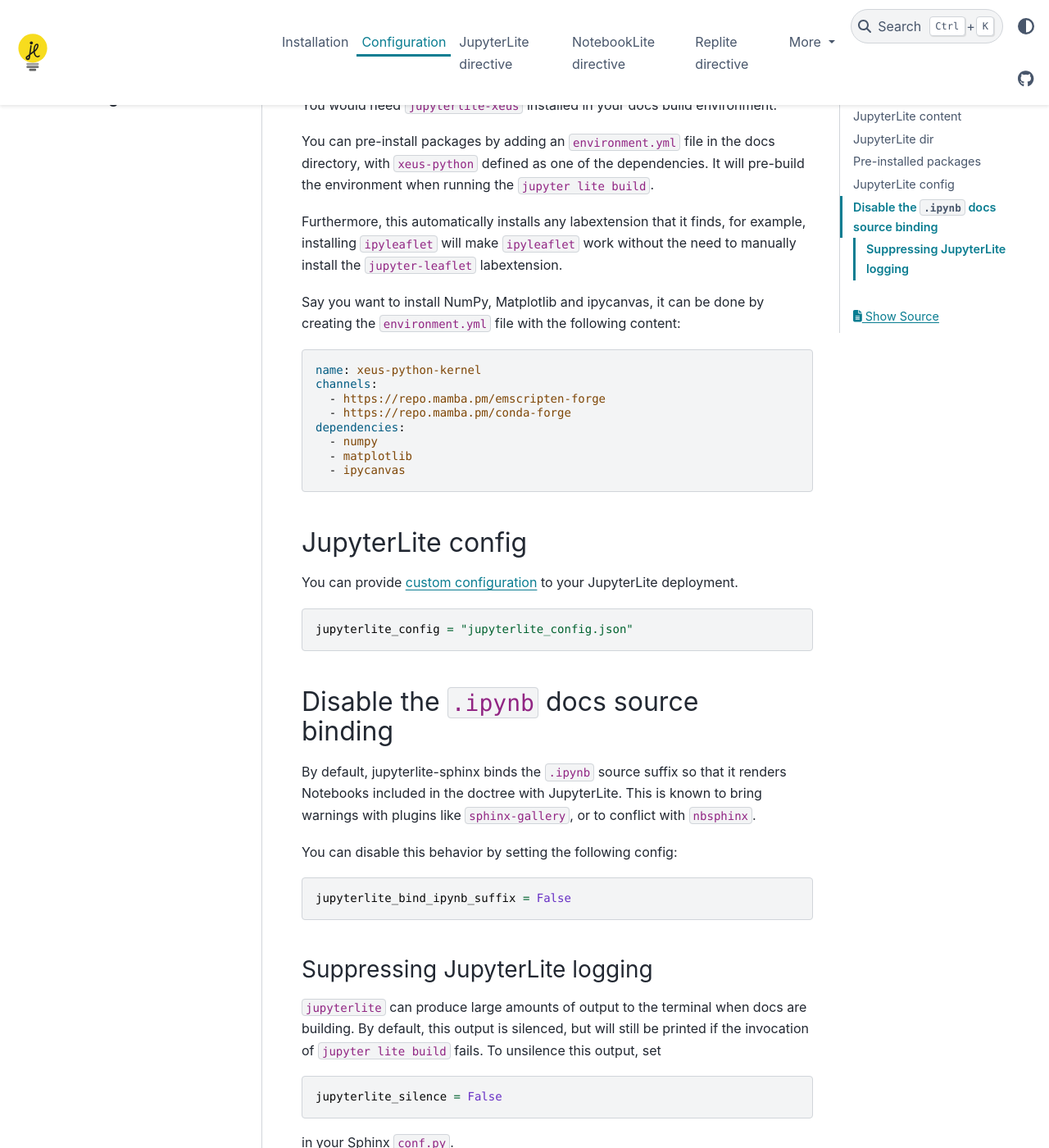
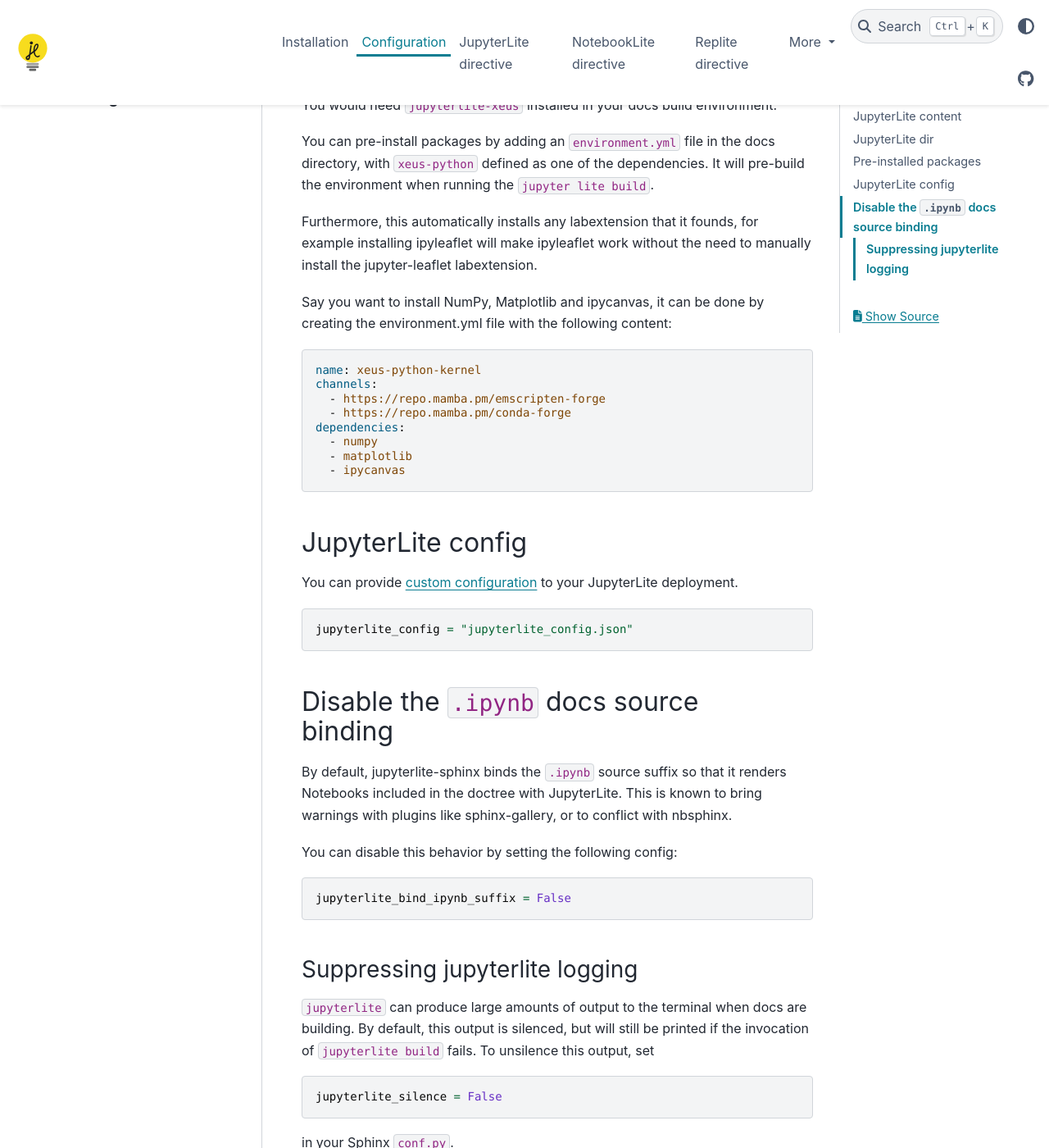
Before and after one commit to jupyterlite/jupyterlite-sphinx, a Sphinx documentation site: the page built from docs/configuration.md, in a window 1280 px wide and 1400 px high, scrolled down 960 px. Shown: the whole window at 82% size. Built offline with Sphinx 7.4.7 and the PyData theme 0.15.4, drawn with Linux system fonts in a browser that asks for light colours.

Commit message:
Revert "Some general fixes (punctuation, backticks, etc.)"
This reverts commit e7a344627b14727b88746c11f80e5e28ca7c441b.

````diff
--- a/docs/configuration.md
+++ b/docs/configuration.md
@@ -29,9 +29,9 @@
 
 You can pre-install packages by adding an `environment.yml` file in the docs directory, with `xeus-python` defined as one of the dependencies. It will pre-build the environment when running the `jupyter lite build`.
 
-Furthermore, this automatically installs any labextension that it finds, for example, installing `ipyleaflet` will make `ipyleaflet` work without the need to manually install the `jupyter-leaflet` labextension.
+Furthermore, this automatically installs any labextension that it founds, for example installing ipyleaflet will make ipyleaflet work without the need to manually install the jupyter-leaflet labextension.
 
-Say you want to install NumPy, Matplotlib and ipycanvas, it can be done by creating the `environment.yml` file with the following content:
+Say you want to install NumPy, Matplotlib and ipycanvas, it can be done by creating the environment.yml file with the following content:
 
 ```yaml
 name: xeus-python-kernel
@@ -56,7 +56,7 @@
 ## Disable the `.ipynb` docs source binding
 
 By default, jupyterlite-sphinx binds the `.ipynb` source suffix so that it renders Notebooks included in the doctree with JupyterLite.
-This is known to bring warnings with plugins like `sphinx-gallery`, or to conflict with `nbsphinx`.
+This is known to bring warnings with plugins like sphinx-gallery, or to conflict with nbsphinx.
 
 You can disable this behavior by setting the following config:
 
@@ -64,11 +64,11 @@
 jupyterlite_bind_ipynb_suffix = False
 ```
 
-### Suppressing JupyterLite logging
+### Suppressing jupyterlite logging
 
 `jupyterlite` can produce large amounts of output to the terminal when docs are building.
 By default, this output is silenced, but will still be printed if the invocation of
-`jupyter lite build` fails. To unsilence this output, set
+`jupyterlite build` fails. To unsilence this output, set
 
 ```python
 jupyterlite_silence = False
````
